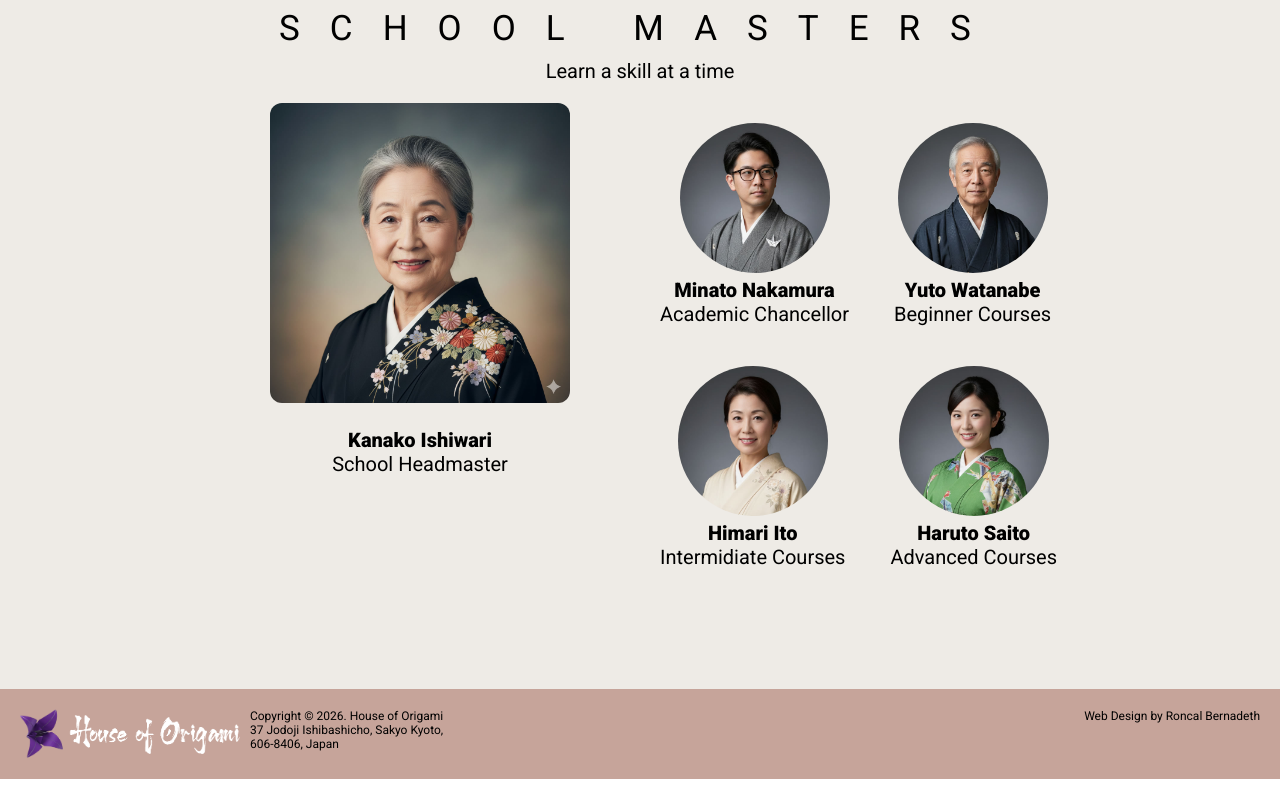
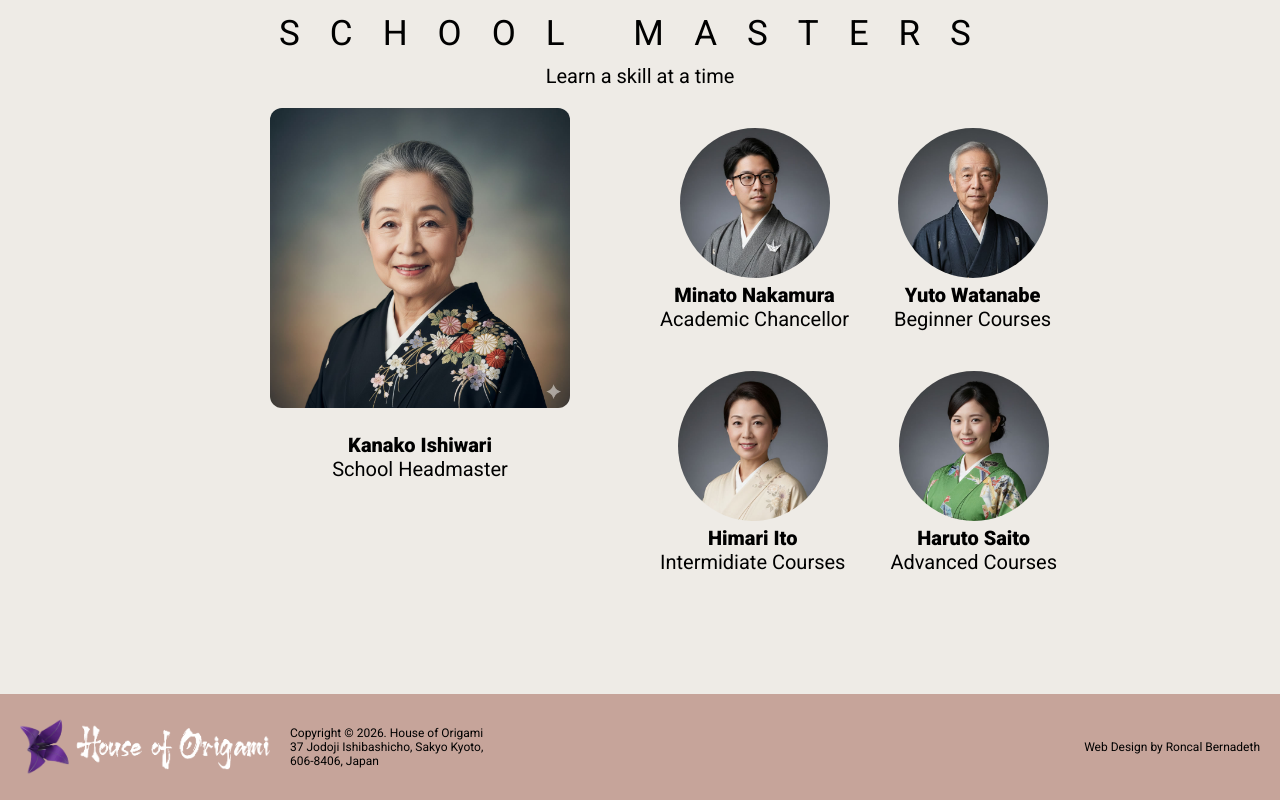
Before and after one commit to petarht/house-of-origami, a website: page origami/ce3/about.html in a window 1280 px wide. Shown: the part 781-1581 px from the top of the page. Before the commit the page ends 1560 px from the top, so only its background shows below. Drawn offline with Linux system fonts and the light colour scheme; a web font is replaced by a local one.

Commit message:
nav and footer

```diff
--- a/origami/ce3/about.html
+++ b/origami/ce3/about.html
@@ -17,7 +17,7 @@
         src="/origami/assets/origami_logo.png"
         alt="house of origami logo"
       />
-      <div class="float-right">
+      <div>
         <a href="index.html" class="navlink">Home</a>
         <a href="lessons.html" class="navlink">Lessons</a>
         <a href="about.html" class="navlink">About</a>
@@ -116,19 +116,20 @@
         </div>
       </div>
     </div>
+
     <div id="footer">
+      <div>
         <img
-        id="footer-logo"
-        class="float-left"
           src="/origami/assets/origami_logo_dark.png"
           alt="house of origami logo"
         />
-      <p class="float-left center-vertical">
+        <p>
           Copyright © 2026. House of Origami <br />
           37 Jodoji Ishibashicho, Sakyo Kyoto, <br />
           606-8406, Japan
         </p>
-      <p class="float-right center-vertical">Web Design by Roncal Bernadeth</p>
+      </div>
+      <p>Web Design by Roncal Bernadeth</p>
     </div>
   </body>
 </html>
--- a/origami/ce3/css/style.css
+++ b/origami/ce3/css/style.css
@@ -38,13 +38,13 @@ body {
 }
 
 #nav {
-  height: 80px;
-  margin: 10px 30px;
+  padding: 10px 30px;
+  display: flex;
+  justify-content: space-between;
 }
 
 #nav > img {
-  float: left;
-  height: 100%;
+  width: 350px;
 }
 
 a.navlink {
@@ -73,14 +73,21 @@ a.navlink:hover {
 #footer {
   white-space: nowrap;
   background-color: var(--tan);
-  height: 50px;
   padding: 20px;
   font-size: 12px;
+  display: flex;
+  justify-content: space-between;
+  align-items: center;
 }
 
-#footer > img {
-  height: 100%;
-  margin-right: 10px;
+#footer > div {
+  display: flex;
+  align-items: center;
+  gap: 20px;
+}
+
+#footer > div > img {
+  width: 250px;
 }
 
 .float-left {
```
Also changed, not shown: origami/ce3/index.html (+5 -5 lines), origami/ce3/lessons.html (+6 -6 lines). Lines whose indentation alone changed are shown as unchanged.
